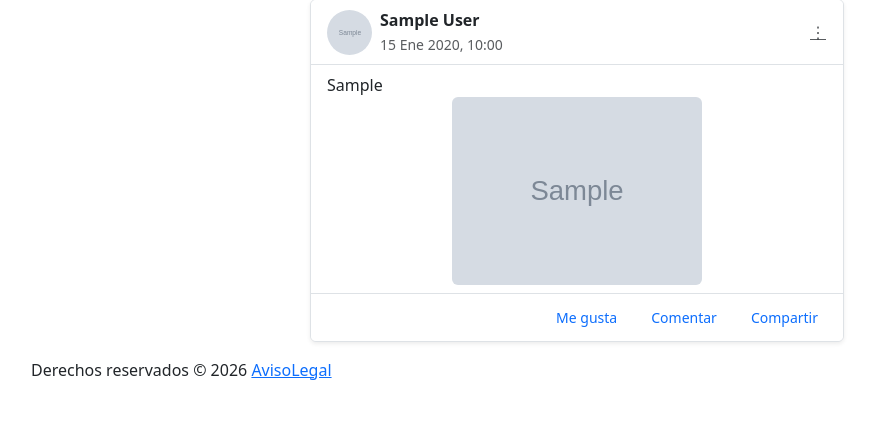
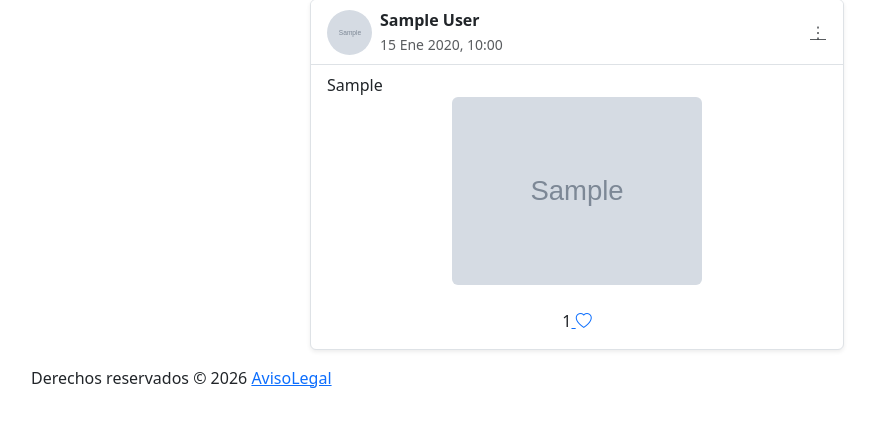
Before and after one commit to JCMeloza/django-Instagram, a Django app: page /post/1/ in a window 1280 px wide. Shown: the part 337-764 px from the top of the page, without its empty margins (63-938 px from the left). Run offline with Django 5.2, Linux system fonts and the light colour scheme; a user stored in the database is signed in; tables that the repository leaves empty hold one stand-in row (values such as "Sample post"); grey boxes marked "Sample" are stand-in pictures.

Commit message:
feat: implement post liking functionality with Bootstrap Icons and configure VS Code Python interpreter

```diff
--- a/instagram/templates/general/layout.html
+++ b/instagram/templates/general/layout.html
@@ -7,6 +7,7 @@
   <meta name="viewport" content="width=device-width, initial-scale=1.0">
   <title>{% block head_title %}Título base{% endblock %}</title>
   <link href="https://cdn.jsdelivr.net/npm/bootstrap@5.3.3/dist/css/bootstrap.min.css" rel="stylesheet" integrity="sha384-QWTKZyjpPEjISv5WaRU9OFeRpok6YctnYmDr5pNlyT2bRjXh0JMhjY6hW+ALEwIH" crossorigin="anonymous">
+  <link rel="stylesheet" href="https://cdn.jsdelivr.net/npm/bootstrap-icons@1.11.3/font/bootstrap-icons.min.css" integrity="sha384-XGjxtQfXaH2tnPFa9x+ruJTuLE3Aa6LhHSWRr1XeTyhezb4abCG4ccI5AkVDxqC+" crossorigin="anonymous">
 
 
 </head>
--- a/instagram/templates/posts/post_detail.html
+++ b/instagram/templates/posts/post_detail.html
@@ -51,16 +51,11 @@
                        >
                    </figure>
 
-                   <footer class="card-footer bg-white border-top d-flex justify-content-end gap-3 py-2">
-                       <button type="button" class="btn btn-sm btn-link text-decoration-none" aria-label="Me gusta">
-                           Me gusta
-                       </button>
-                       <button type="button" class="btn btn-sm btn-link text-decoration-none" aria-label="Comentar">
-                           Comentar
-                       </button>
-                       <button type="button" class="btn btn-sm btn-link text-decoration-none" aria-label="Compartir">
-                           Compartir
-                       </button>
+                   <footer>
+
+                    <div class="text-center mt-3 mb-3">
+                        <p>{{ post.likes.all.count}}<a href=""> <i class="bi bi-heart"></i> </a> </p>
+                     </div>
                    </footer>
                </div>
            </article>
--- a/posts/views.py
+++ b/posts/views.py
@@ -52,3 +52,13 @@ class PostDetailView(DetailView):
     template_name = "posts/post_detail.html"
     model = Post
     context_object_name = 'post'
+
+
+def like_post(request,pk):
+    post = Post.objects.get(pk=pk)
+    if request.user in post.likes.all():
+        post.likes.remove(request.user)
+
+    else:
+        post.likes.add(request.user)
+    return HttpResponseRedirect(reverse('post_detail', args=[pk]))
```
Also changed, not shown: instagram/templates/_includes/posts/_posts.html (+9 -2 lines), instagram/views.py (line endings or trailing spaces).
